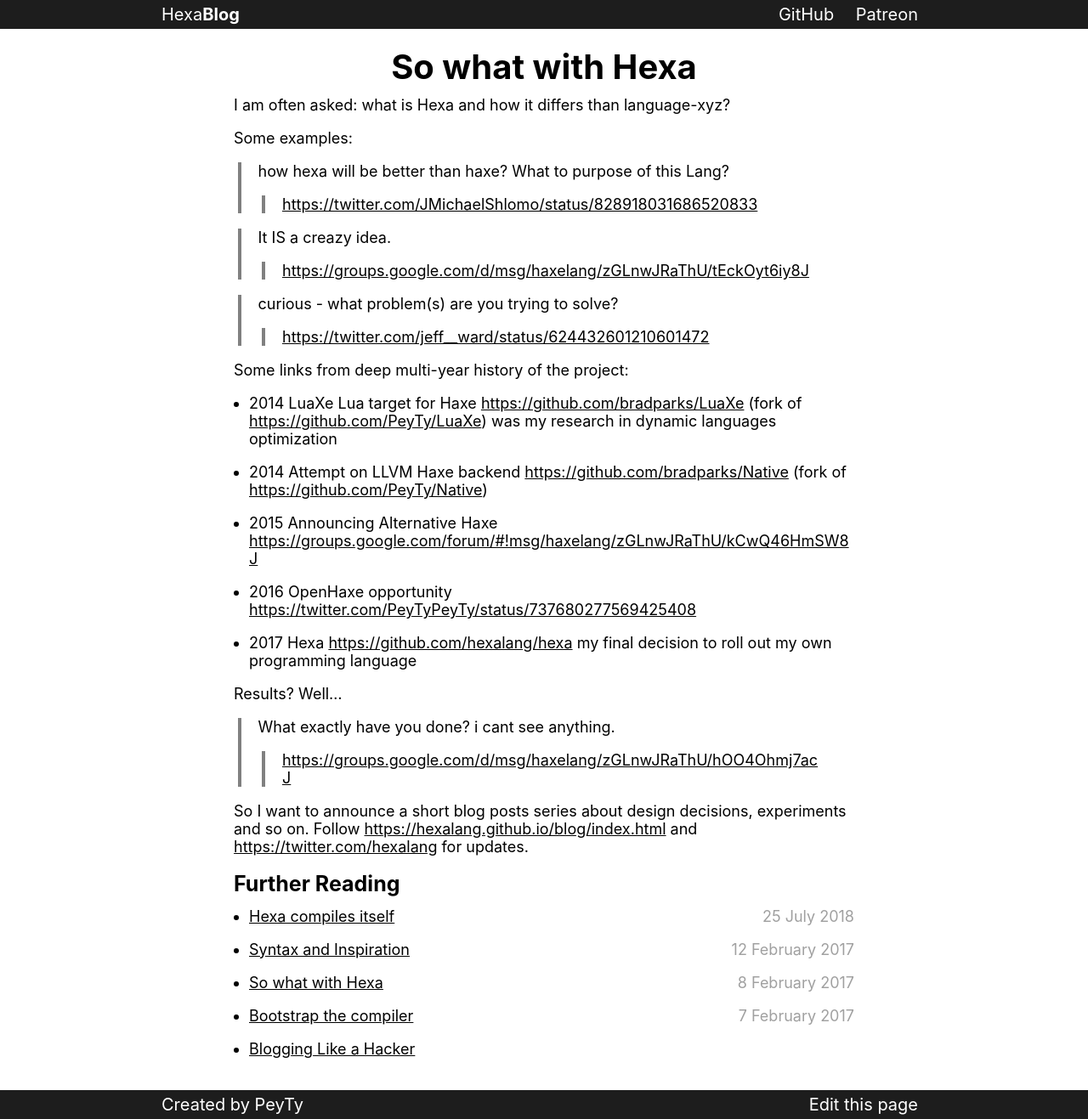
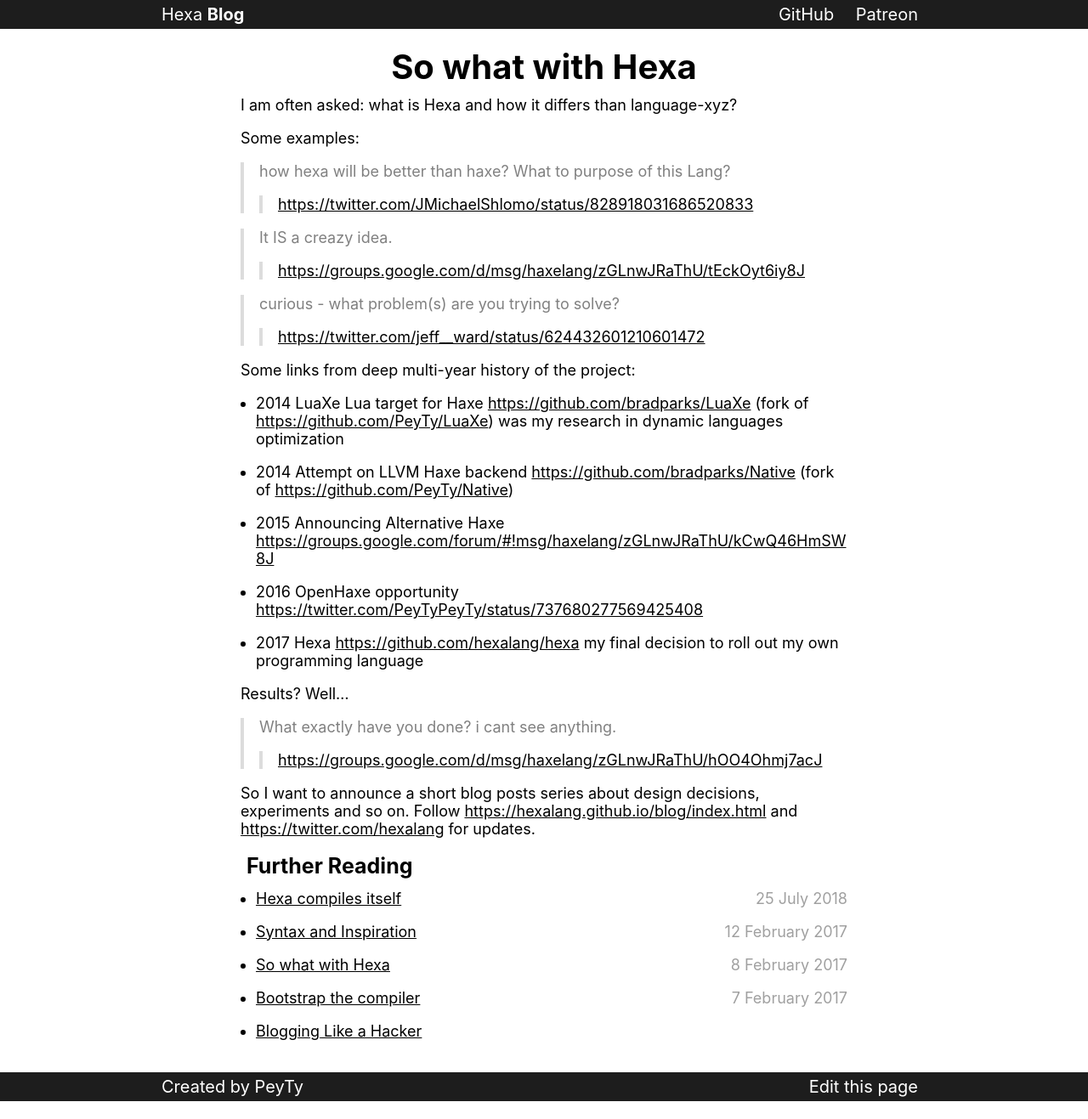
Before and after one commit to hexalang/hexalang.github.io, a Jekyll site: the page built from blog/So-what-with-Hexa.md, in a window 1280 px wide. Shown: the whole page at 85% size. Built offline with Jekyll 4.4.1, drawn with Linux system fonts in a browser that asks for light colours; after the commit the page ends 1296 px from its top, so only the background shows below that.

Commit message:
Update post style

```diff
--- a/_includes/blog-style.html
+++ b/_includes/blog-style.html
@@ -74,19 +74,12 @@
         color: #ffffff;
     }
 
-    section.hero {
-        color: #fff;
-        background-image: url('/images/bg.jpg');
-        background-size: cover;
-    }
-
     p.post-hero {
         width: 80%;
         margin: 0 auto;
     }
 
     header a,
-    section.hero a,
     footer a {
         text-decoration: none;
         color: #ffffff;
@@ -117,10 +110,6 @@
         background: #fff;
         max-width: 750px;
         margin: 0 auto;
-    }
-
-    section.hero {
-        padding: 120px 0;
     }
 
     p.sub-text {
@@ -161,21 +150,17 @@
     }
 
     .blog-post h2 {
-        margin-bottom: 0.25em;
+        margin: 0 0.5em 0.25em;
     }
 
     .blog-post h3 {
-        margin-bottom: 0.5em;
+        margin: 0 1em 0.5em;
     }
 
     .blog-post p,
     .blog-post li {
+        margin: 0 1em 1em;
         word-wrap: break-word;
-    }
-
-    .blog-post p,
-    .blog-post li {
-        margin-bottom: 1em;
     }
 
     .blog-post ul {
@@ -183,13 +168,13 @@
     }
 
     .blog-post blockquote {
-        padding: 0 20px;
-        border-left: 0.25em solid grey;
-        margin-left: 0.25em;
+        border-left: 0.25em solid gainsboro;
+        margin-left: 1em;
+        color: grey;
     }
 
     .blog-post {
-        padding: 20px 10px;
+        padding: 20px 0px;
         font-size: 18px;
     }
 
@@ -256,8 +241,4 @@
         margin: 30px 0 0 0;
         font-size: 20px;
     }
-
-    .further-reading {}
-
-    {% include github.css %}
 </style>
--- /dev/null
+++ b/_includes/github-style.html
@@ -0,0 +1,70 @@
+<style>
+    /*
+ * GitHub style for Pygments
+ * Courtesy of GitHub.com
+ */
+.hll { background-color: #f8f8f8; border: 1px solid #ccc; padding: 6px 10px; border-radius: 3px; }
+.c { color: #999988; font-style: italic; }
+.err { color: #a61717; background-color: #e3d2d2; }
+.k { font-weight: bold; }
+.o { font-weight: bold; }
+.cm { color: #999988; font-style: italic; }
+.cp { color: #999999; font-weight: bold; }
+.c1 { color: #999988; font-style: italic; }
+.cs { color: #999999; font-weight: bold; font-style: italic; }
+.gd { color: #000000; background-color: #ffdddd; }
+.gd .x { color: #000000; background-color: #ffaaaa; }
+.ge { font-style: italic; }
+.gr { color: #aa0000; }
+.gh { color: #999999; }
+.gi { color: #000000; background-color: #ddffdd; }
+.gi .x { color: #000000; background-color: #aaffaa; }
+.go { color: #888888; }
+.gp { color: #555555; }
+.gs { font-weight: bold; }
+.gu { color: #800080; font-weight: bold; }
+.gt { color: #aa0000; }
+.kc { font-weight: bold; }
+.kd { font-weight: bold; }
+.kn { font-weight: bold; }
+.kp { font-weight: bold; }
+.kr { font-weight: bold; }
+.kt { color: #445588; font-weight: bold; }
+.m { color: #009999; }
+.s { color: #dd1144; }
+.n { color: #333333; }
+.na { color: teal; }
+.nb { color: #0086b3; }
+.nc { color: #445588; font-weight: bold; }
+.no { color: teal; }
+.ni { color: purple; }
+.ne { color: #990000; font-weight: bold; }
+.nf { color: #990000; font-weight: bold; }
+.nn { color: #555555; }
+.nt { color: navy; }
+.nv { color: teal; }
+.ow { font-weight: bold; }
+.w { color: #bbbbbb; }
+.mf { color: #009999; }
+.mh { color: #009999; }
+.mi { color: #009999; }
+.mo { color: #009999; }
+.sb { color: #dd1144; }
+.sc { color: #dd1144; }
+.sd { color: #dd1144; }
+.s2 { color: #dd1144; }
+.se { color: #dd1144; }
+.sh { color: #dd1144; }
+.si { color: #dd1144; }
+.sx { color: #dd1144; }
+.sr { color: #009926; }
+.s1 { color: #dd1144; }
+.ss { color: #990073; }
+.bp { color: #999999; }
+.vc { color: teal; }
+.vg { color: teal; }
+.vi { color: teal; }
+.il { color: #009999; }
+.gc { color: #999; background-color: #EAF2F5; }
+
+</style>
--- a/_layouts/post.html
+++ b/_layouts/post.html
@@ -14,7 +14,7 @@
 </head>
 
 <body>
-	{% include blog-style.html %}
+	{% include blog-style.html %} {% include github-style.html %}
 	<header>
 		<div class="container">
 			<nav class="main-nav">
@@ -28,7 +28,10 @@
 				</ul>
 			</nav>
 			<h1>
-				<a href="/">Hexa</a><strong><a href="/blog">Blog</a></strong>
+				<a href="/">Hexa</a>
+				<strong>
+					<a href="/blog">Blog</a>
+				</strong>
 			</h1>
 		</div>
 	</header>
@@ -41,7 +44,7 @@
 				<h3>Further Reading</h3>
 
 				<ul>
-					{% assign sorted = (site.pages | sort: 'date' | reverse) %}
+					{% assign sorted = site.pages | sort: 'date' | reverse %}
 					<!--
 
 					-->{% for page in sorted %} {% if page.path contains 'blog/index.md' %} {% elsif page.url contains 'blog/' %}
```
